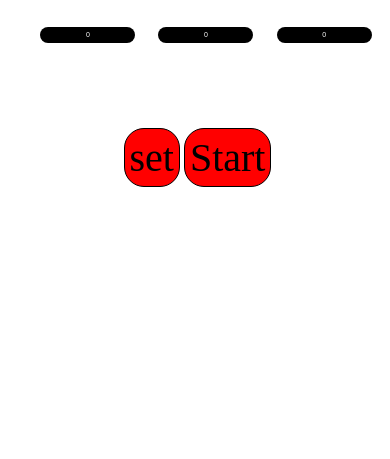
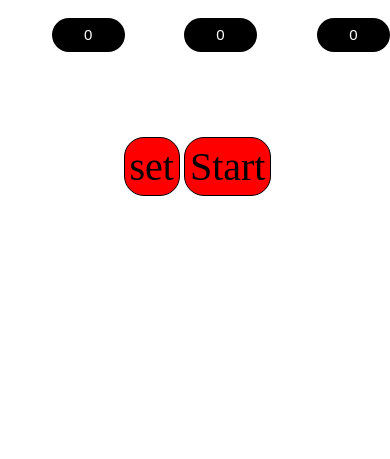
Before and after one commit to ilyasimran27/timer, a plain HTML site: page index.html in a window 390 px wide. Shown: the part 385-844 px from the top of the page. Drawn offline with Linux system fonts and the light colour scheme.

Commit message:
Add files via upload

```diff
--- a/style.css
+++ b/style.css
@@ -27,6 +27,7 @@ section .inpt,.btn{
     display:flex;
     flex-direction: row;
     justify-content: center;
+
 
 }
 section .btn>button{
@@ -70,7 +71,7 @@ input[type=number]::-webkit-outer-spin-button {
 }
 @media all and (max-width:600px){
     section{
-        width:100%:
+        width:100%;
     }
 
     section .btn>button{
@@ -80,20 +81,21 @@ input[type=number]::-webkit-outer-spin-button {
 
     }
     section .inpt>input{
-        font-size:10px;
+        font-size:15px;
         margin-right:0px;
         margin-left:0px;
+        width:20%;
 
     }
     section>.inpt>label{
-font-size:10px;
+font-size:15px;
     }
 
 
 }
 @media all and (max-width:500px){
     section{
-        width:50%;
+
        padding-left:5px;
     }
 
@@ -105,13 +107,14 @@ font-size:10px;
 
     }
     section .inpt>input{
-        font-size:7px;
-        margin-right:0px;
-        margin-left:0px;
+        font-size:15px;
+
+        width:100%;
 
     }
     section>.inpt>label{
-font-size:7px;
+font-size:15px;
+margin-right:10px;
 
     }
 
```
